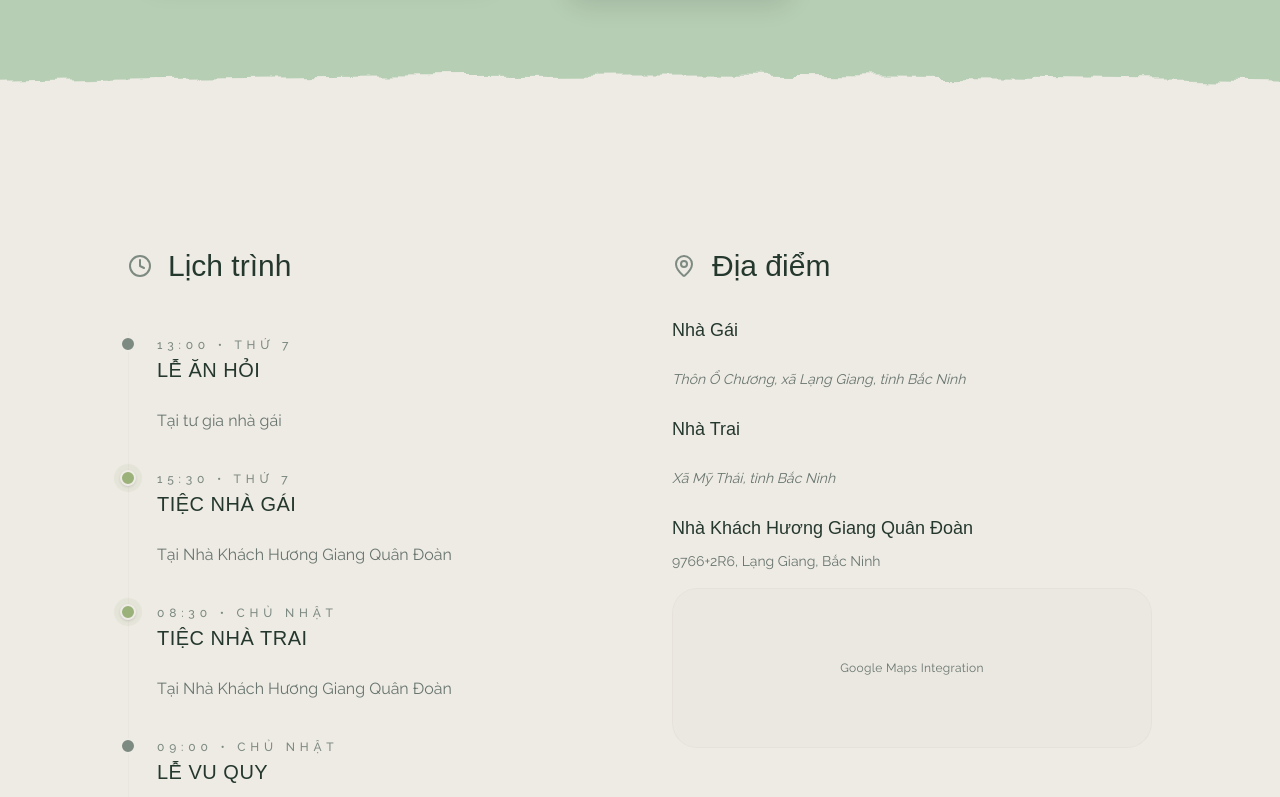
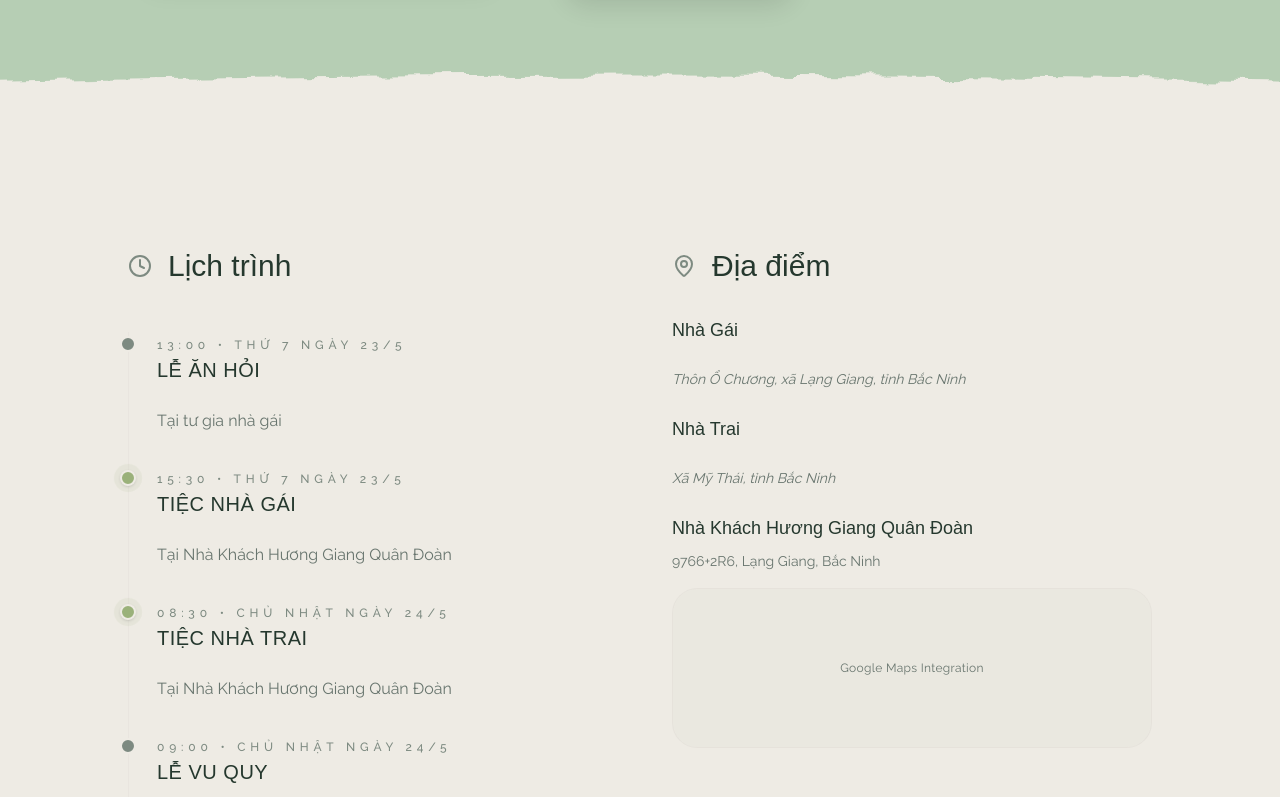
Before and after one commit to thanghq99/wedding, a Next.js app: page / in a window 1280 px wide. Shown: the part 2000-2797 px from the top of the page. Built offline with nearby package versions, Linux system fonts and the light colour scheme; a web font is replaced by a local one.

Commit message:
feat: add CeremonySection component for event schedule and location details

```diff
--- a/features/home/ceremony.tsx
+++ b/features/home/ceremony.tsx
@@ -1,39 +1,38 @@
 'use client'
 
-import { Clock, MapPin, Shirt } from 'lucide-react'
+import { Clock, MapPin } from 'lucide-react'
 import { motion } from 'motion/react'
 
 export function CeremonySection() {
   const schedule = [
-    { time: '13:00 • Thứ 7', event: 'LỄ ĂN HỎI', desc: 'Tại tư gia nhà gái' },
     {
-      time: '15:30 • Thứ 7',
+      time: '13:00 • Thứ 7 ngày 23/5',
+      event: 'LỄ ĂN HỎI',
+      desc: 'Tại tư gia nhà gái',
+    },
+    {
+      time: '15:30 • Thứ 7 ngày 23/5',
       event: 'TIỆC NHÀ GÁI',
       desc: 'Tại Nhà Khách Hương Giang Quân Đoàn',
       isImportant: true,
     },
     {
-      time: '08:30 • Chủ Nhật',
+      time: '08:30 • Chủ Nhật ngày 24/5',
       event: 'TIỆC NHÀ TRAI',
       desc: 'Tại Nhà Khách Hương Giang Quân Đoàn',
       isImportant: true,
     },
     {
-      time: '09:00 • Chủ Nhật',
+      time: '09:00 • Chủ Nhật ngày 24/5',
       event: 'LỄ VU QUY',
       desc: 'Tại tư gia nhà gái',
     },
     {
-      time: '10:00 • Chủ Nhật',
+      time: '10:00 • Chủ Nhật ngày 24/5',
       event: 'LỄ THÀNH HÔN',
       desc: 'Tại Nhà Khách Hương Giang Quân Đoàn',
       isImportant: true,
     },
-  ]
-  const dressCode = [
-    { color: 'bg-[#B4BCB0]', name: 'Sage Green' },
-    { color: 'bg-[#8E918F]', name: 'Stone Gray' },
-    { color: 'bg-[#F2F0E9]', name: 'Cream' },
   ]
   return (
     <section
```
